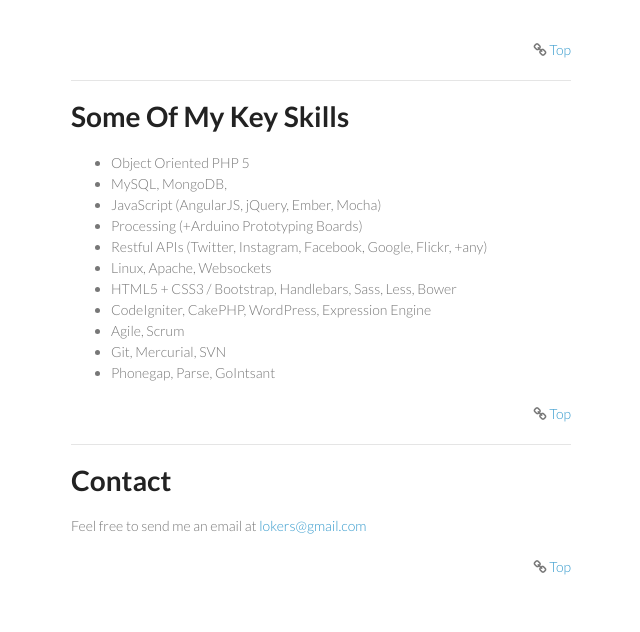
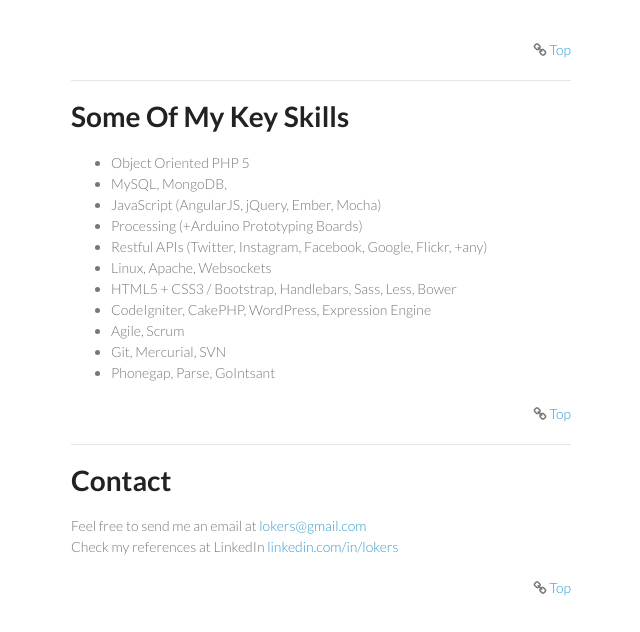
Before and after one commit to lokers/lokers.github.io, a plain HTML site: page index.html in a window 1280 px wide. Shown: the part 3424-4056 px from the top of the page, without its empty margins (499-1139 px from the left). Drawn offline with nearby package versions, Linux system fonts and the light colour scheme.

Commit message:
improved contact details

```diff
--- a/index.html
+++ b/index.html
@@ -173,7 +173,8 @@
         <hr/>
 
         <h1>Contact</h1>
-        <p>Feel free to send me an email at <a href="mailto:lokers@gmail.com">lokers@gmail.com</a></p>
+        <p>Feel free to send me an email at <a href="mailto:lokers@gmail.com">lokers@gmail.com</a><br>
+        Check my references at LinkedIn <a href="http://www.linkedin.com/in/lokers" target="_blank">linkedin.com/in/lokers</a></p>
         <p class="right"><i class="fa fa-link"></i> <a href="#top" data-scroll-to="top" class="scroll-to">Top</a></p>
 
       </section>
```
